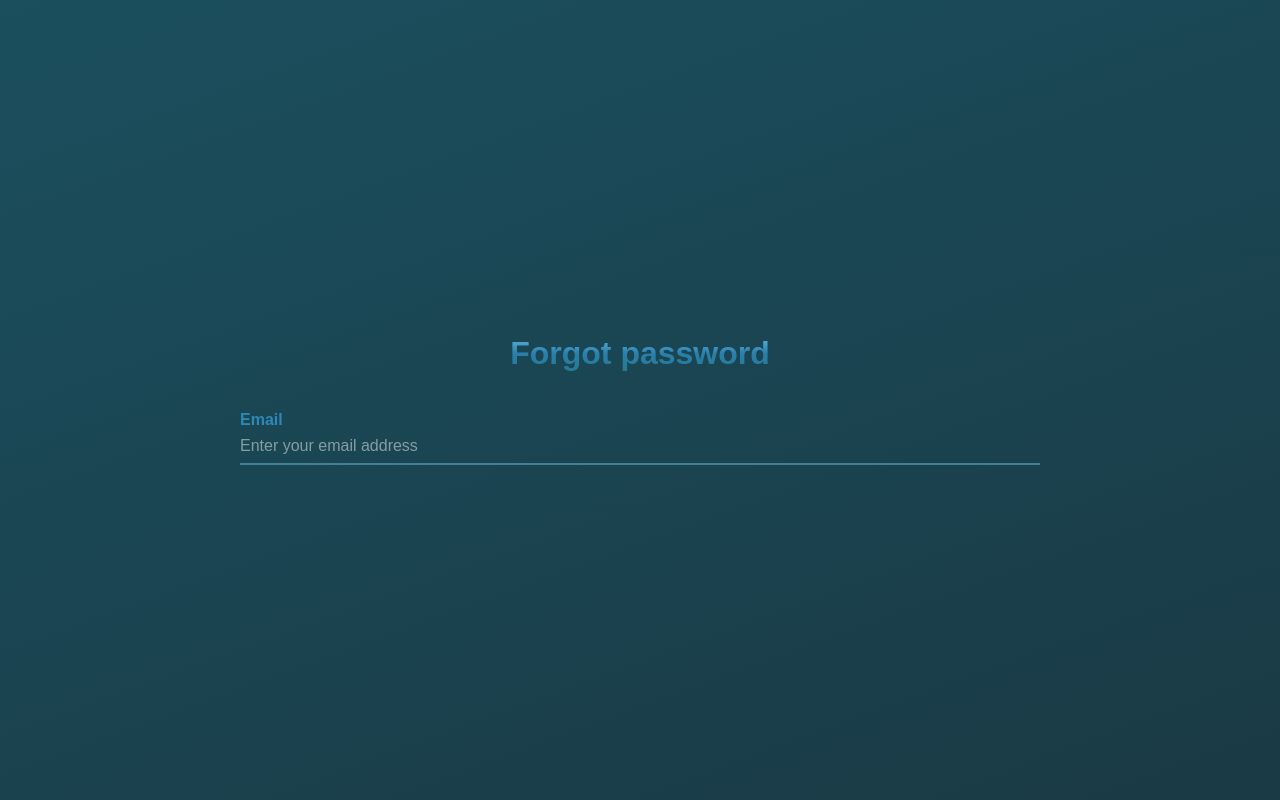
After one commit to rahulrameshm0/Shopify, a Django app: page /email_varification/ in a window 1280 px wide. The commit adds this page. Run offline with Django 4.2, Linux system fonts and the light colour scheme.

Commit message:
setting up email verification

```diff
--- a/accounts/urls.py
+++ b/accounts/urls.py
@@ -3,4 +3,6 @@ from . import views
 urlpatterns = [
     path('signin/', views.signin, name="signin"),
     path('register/', views.register, name="register"),
+    # path('password_reset/', views.password_reset, name="password_reset"),
+    path('email_varification/', views.email_verification, name="email_verification"),
 ]
--- a/accounts/views.py
+++ b/accounts/views.py
@@ -7,3 +7,6 @@ def signin(request):
 
 def register(request):
     return render(request, 'account-section/register.html')
+
+def email_verification(request):
+    return render(request, 'account-section/email-varification.html')
--- /dev/null
+++ b/static/css/account-styling/email-verification.css
@@ -0,0 +1,56 @@
+*{
+    margin: 0;
+    padding: 0;
+    box-sizing: border-box;
+}
+
+body {
+    font-family: "Wix Madefor Text", sans-serif;
+    background: linear-gradient(160deg, #1b4f5e 0%, #1a3a45 100%);
+    background-attachment: fixed;
+}
+
+.verification{
+    display: flex;
+    justify-content: center;
+    flex-direction: column;
+    align-items: center;
+    min-height: 100vh;
+}
+
+.verification h1{
+    text-decoration: none;
+    background: linear-gradient(#61bce3, #2a7fac, #257a8f);
+    -webkit-background-clip: text;
+    -webkit-text-fill-color: transparent;
+    background-clip: text;
+    margin-bottom: 2.4rem;
+}
+
+.verification label {
+    display: block;
+    font-weight: bold;
+    color: #2d88b5;
+}
+
+.verification input{
+    display: block;
+    width: 100vh;
+    border: none;
+    background: none;
+    outline: none;
+    padding: 8px 0;
+    font-size: 1rem;
+    transition: border-bottom-color 0.5s ease;
+    border-bottom: 2px solid #408097;
+}
+
+.verification input::placeholder{
+    color: #859ea3;
+}
+.verification input:focus{
+    border-bottom-color: #5fbbe1;
+}
+.verification input[type=email]{
+    color: #5fbbe1;
+}
--- /dev/null
+++ b/templates/account-section/email-varification.html
@@ -0,0 +1,25 @@
+{% load static %}
+
+<!DOCTYPE html>
+<html lang="en">
+<head>
+    <meta charset="UTF-8">
+    <meta name="viewport" content="width=device-width, initial-scale=1.0">
+
+    <title>Password Reset</title>
+    <link rel="stylesheet" href="{% static 'css/account-styling/email-verification.css' %}">
+
+    <link rel="preconnect" href="https://fonts.googleapis.com">
+    <link rel="preconnect" href="https://fonts.gstatic.com" crossorigin>
+</head>
+<body>
+<div class="verification">
+    <h1>Forgot password</h1>
+    <form method="POST" action="">
+        {% csrf_token %}
+        <label for="email">Email</label>
+        <input type="email" name="email" id="email" placeholder="Enter your email address">
+    </form>
+</div>
+</body>
+</html>
--- a/templates/account-section/signin.html
+++ b/templates/account-section/signin.html
@@ -51,7 +51,7 @@
                             <input type="checkbox" id="remember"><label for="remember">Remember me</label>
                         </div>
                         <div class="forget-password">
-                            <a href="#">Forgot Password ?</a>
+                            <a href="{% url 'email_verification' %}">Forgot Password ?</a>
                         </div>
                     </div>
                 </form>
```
